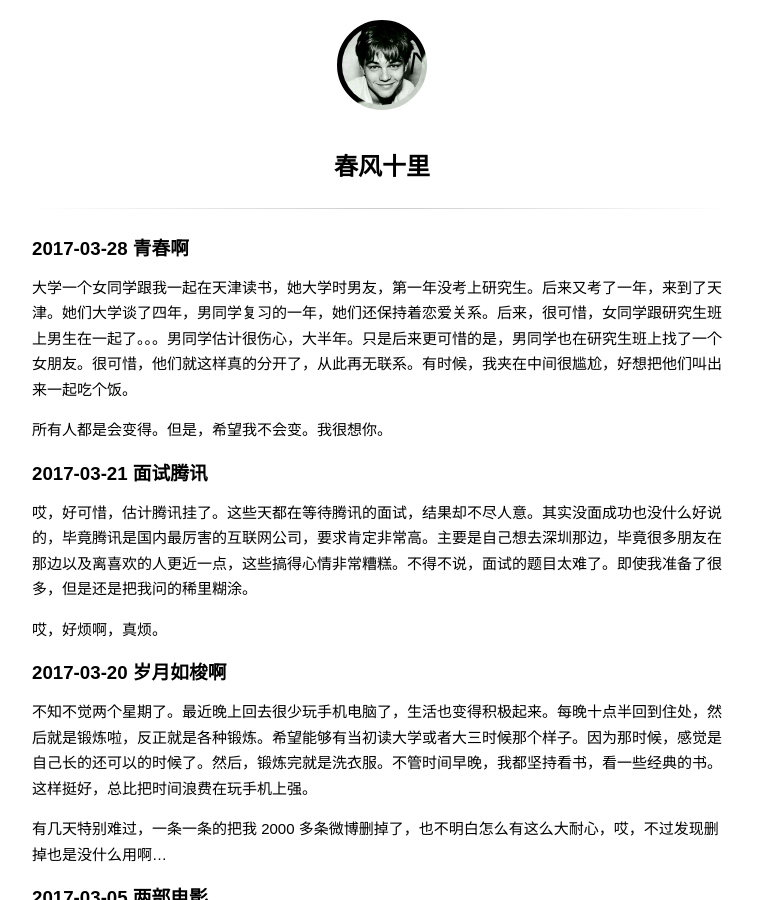
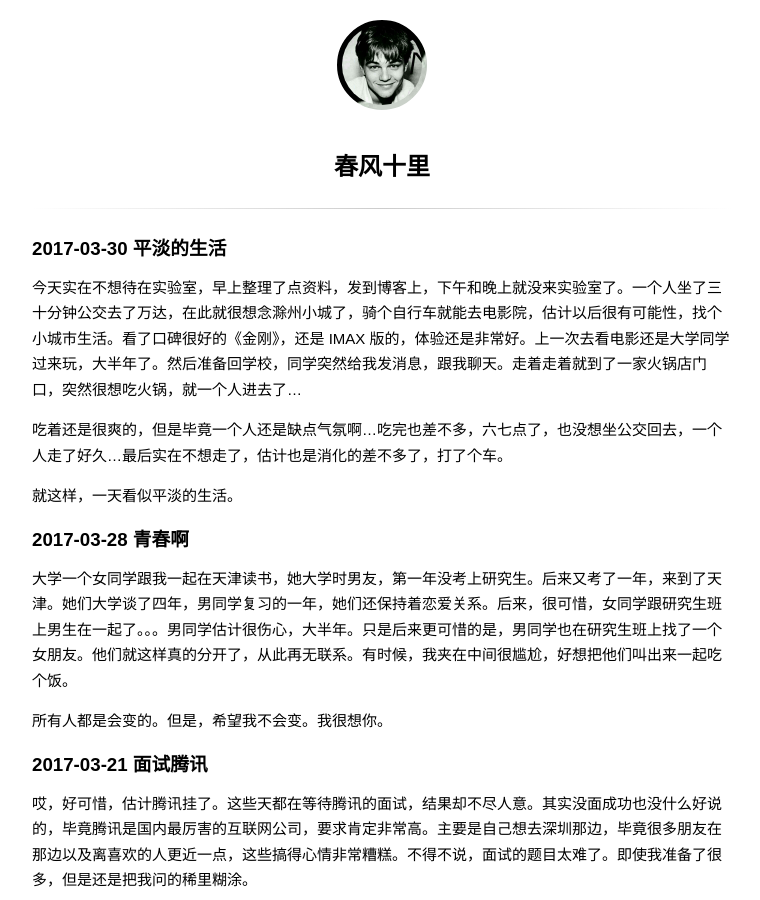
Before and after one commit to wuchangfeng/wuchangfeng.github.io, a Jekyll site: the page built from diary.md, in a window 1280 px wide and 900 px high. Shown: the whole window, without its empty margins (258-1018 px from the left). Built offline with Jekyll 4.4.1, drawn with Linux system fonts in a browser that asks for light colours; some web fonts are replaced; comment, search, counter and statistics services are not loaded.

Commit message:
blog update

```diff
--- a/diary.md
+++ b/diary.md
@@ -2,11 +2,19 @@
 title: 春风十里
 ---
 
+### 2017-03-30  平淡的生活
+
+今天实在不想待在实验室，早上整理了点资料，发到博客上，下午和晚上就没来实验室了。一个人坐了三十分钟公交去了万达，在此就很想念滁州小城了，骑个自行车就能去电影院，估计以后很有可能性，找个小城市生活。看了口碑很好的《金刚》，还是 IMAX 版的，体验还是非常好。上一次去看电影还是大学同学过来玩，大半年了。然后准备回学校，同学突然给我发消息，跟我聊天。走着走着就到了一家火锅店门口，突然很想吃火锅，就一个人进去了...
+
+吃着还是很爽的，但是毕竟一个人还是缺点气氛啊...吃完也差不多，六七点了，也没想坐公交回去，一个人走了好久...最后实在不想走了，估计也是消化的差不多了，打了个车。
+
+就这样，一天看似平淡的生活。
+
 ### 2017-03-28  青春啊
 
-大学一个女同学跟我一起在天津读书，她大学时男友，第一年没考上研究生。后来又考了一年，来到了天津。她们大学谈了四年，男同学复习的一年，她们还保持着恋爱关系。后来，很可惜，女同学跟研究生班上男生在一起了。。。男同学估计很伤心，大半年。只是后来更可惜的是，男同学也在研究生班上找了一个女朋友。很可惜，他们就这样真的分开了，从此再无联系。有时候，我夹在中间很尴尬，好想把他们叫出来一起吃个饭。
+大学一个女同学跟我一起在天津读书，她大学时男友，第一年没考上研究生。后来又考了一年，来到了天津。她们大学谈了四年，男同学复习的一年，她们还保持着恋爱关系。后来，很可惜，女同学跟研究生班上男生在一起了。。。男同学估计很伤心，大半年。只是后来更可惜的是，男同学也在研究生班上找了一个女朋友。他们就这样真的分开了，从此再无联系。有时候，我夹在中间很尴尬，好想把他们叫出来一起吃个饭。
 
-所有人都是会变得。但是，希望我不会变。我很想你。
+所有人都是会变的。但是，希望我不会变。我很想你。
 
 ### 2017-03-21  面试腾讯
 
```
